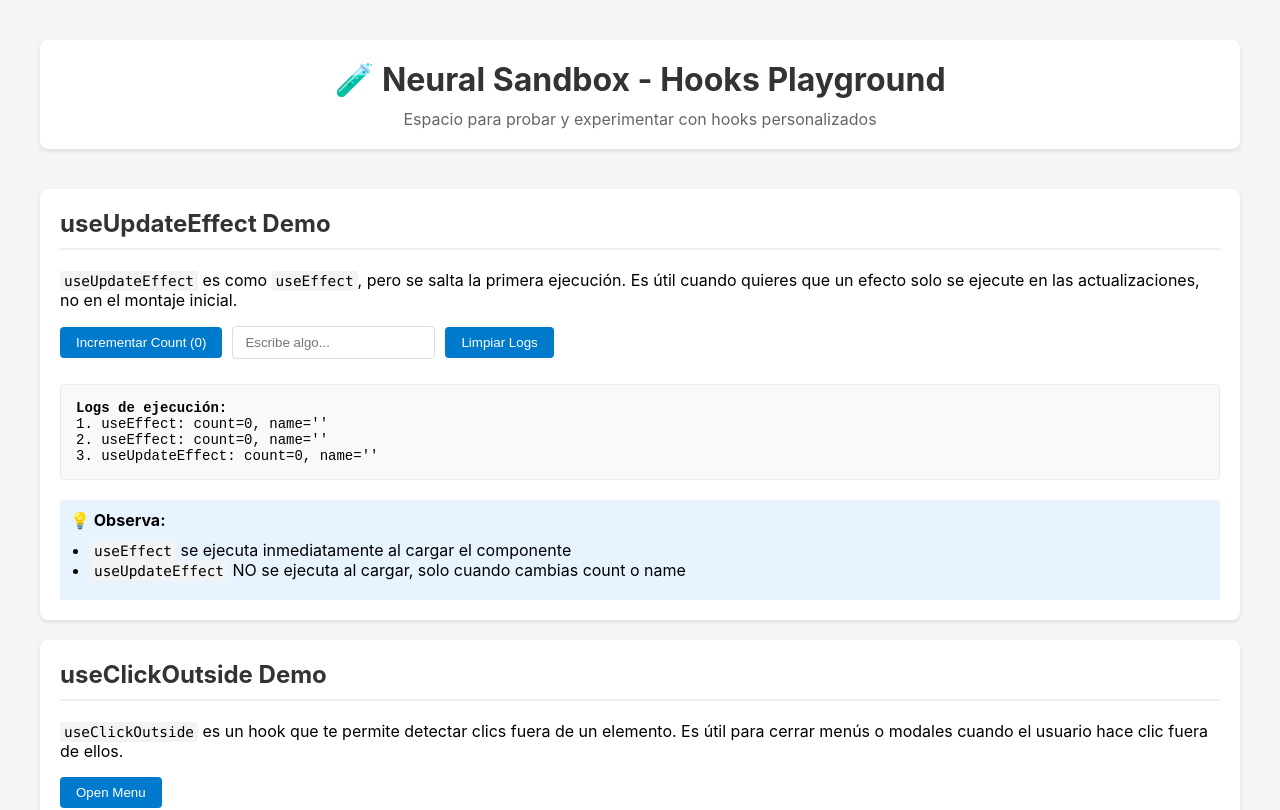
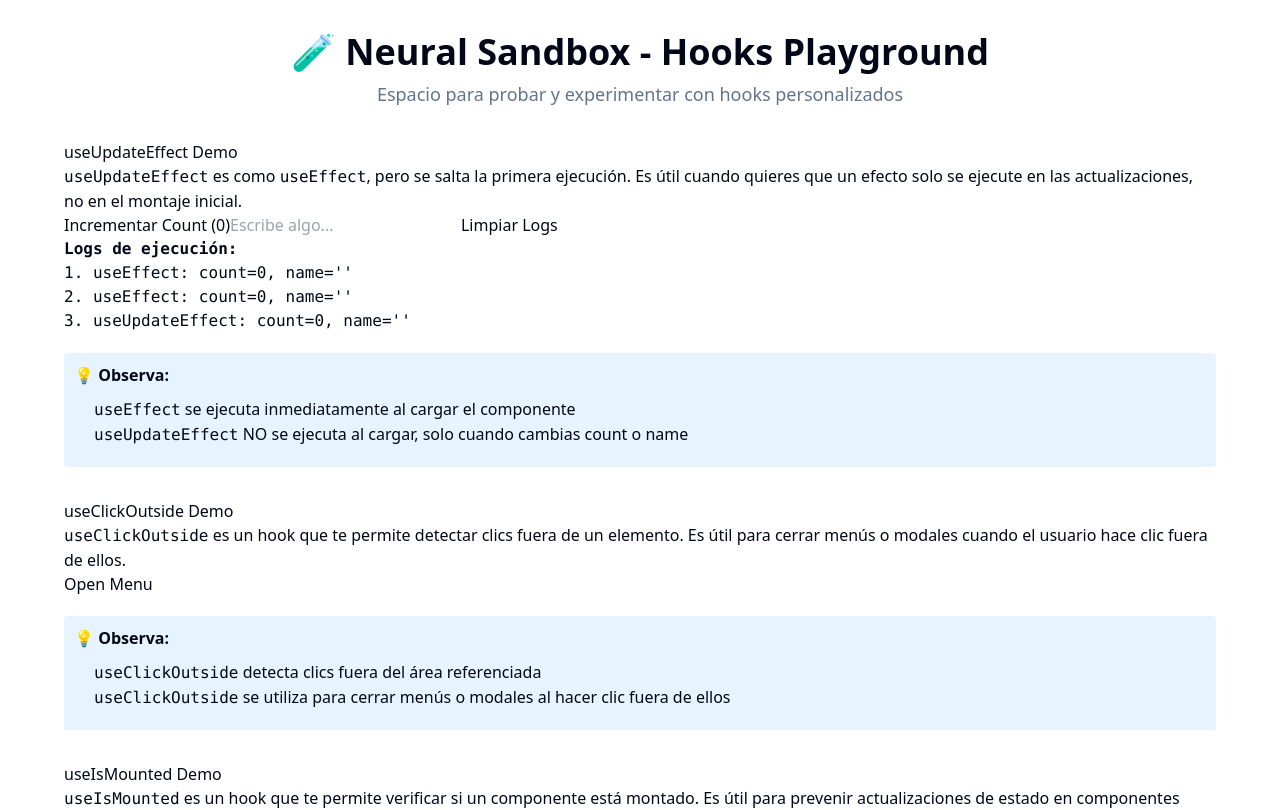
Before and after one commit to Alountk/neural-sandbox, a React (Create React App) app in the folder playground/: page / in a window 1280 px wide. Shown: the top 810 px of the page. Built offline with nearby package versions, Linux system fonts and the light colour scheme.

Commit message:
add implementation

```diff
--- /dev/null
+++ b/playground/postcss.config.js
@@ -0,0 +1,6 @@
+module.exports = {
+  plugins: {
+    tailwindcss: {},
+    autoprefixer: {},
+  },
+}
--- a/playground/src/App.tsx
+++ b/playground/src/App.tsx
@@ -1,5 +1,5 @@
 import React from 'react';
-import './App.css';
+// import './App.css';
 import UseUpdateEffectDemo from './components/UseUpdateEffectDemo';
 import UseClickOutsideDemo from './components/UseClickOutsideDemo';
 import UseIsMountedDemo from './components/UseIsMountedDemo';
@@ -7,18 +7,26 @@
 
 function App() {
   return (
-    <div className="App">
-      <div className="playground-header">
-        <h1>🧪 Neural Sandbox - Hooks Playground</h1>
-        <p>Espacio para probar y experimentar con hooks personalizados</p>
+    <div className="min-h-screen bg-background p-8">
+      <div className="max-w-6xl mx-auto space-y-8">
+        <div className="text-center space-y-2">
+          <h1 className="text-4xl font-bold text-foreground">
+            🧪 Neural Sandbox - Hooks Playground
+          </h1>
+          <p className="text-muted-foreground text-lg">
+            Espacio para probar y experimentar con hooks personalizados
+          </p>
         </div>
 
+        <div className="space-y-8">
           <UseUpdateEffectDemo />
           <UseClickOutsideDemo />
           <UseIsMountedDemo />
           <UseDebounceValueDemo />
+        </div>
 
         {/* Agregar más demos de hooks */}
+      </div>
     </div>
   );
 }
--- /dev/null
+++ b/playground/src/components/UseDebounceValueDemoModern.tsx
@@ -0,0 +1,92 @@
+import { useDebounceValue } from "../hooks/hooks";
+import React, { useState } from "react";
+// import { Card, CardContent, CardDescription, CardHeader, CardTitle } from "@/components/ui/card";
+// import { Input } from "@/components/ui/input";
+// import { Badge } from "@/components/ui/badge";
+
+const UseDebounceValueDemoModern: React.FC = () => {
+  const [inputValue, setInputValue] = useState("");
+  const debouncedValue = useDebounceValue(inputValue, 500);
+
+  return (
+    <></>
+    // <Card className="w-full max-w-4xl mx-auto">
+    //   <CardHeader>
+    //     <CardTitle className="flex items-center gap-2">
+    //       🚀 useDebounceValue Demo
+    //       <Badge variant="secondary">Modern UI</Badge>
+    //     </CardTitle>
+    //     <CardDescription>
+    //       <code className="bg-muted px-2 py-1 rounded text-sm">useDebounceValue</code>
+    //       {" "}optimiza el rendimiento al retrasar las actualizaciones de estado hasta que el usuario
+    //       deje de escribir por un tiempo determinado.
+    //     </CardDescription>
+    //   </CardHeader>
+
+    //   <CardContent className="space-y-6">
+    //     <div className="space-y-2">
+    //       <label htmlFor="demo-input" className="text-sm font-medium">
+    //         Escribe algo (debounce: 500ms)
+    //       </label>
+    //       <Input
+    //         id="demo-input"
+    //         type="text"
+    //         value={inputValue}
+    //         onChange={(e) => setInputValue(e.target.value)}
+    //         placeholder="Escribe para ver el efecto del debounce..."
+    //         className="w-full"
+    //       />
+    //     </div>
+
+    //     <Card className="bg-muted/50">
+    //       <CardContent className="pt-6">
+    //         <div className="grid grid-cols-1 md:grid-cols-2 gap-4">
+    //           <div className="space-y-2">
+    //             <div className="text-sm font-medium text-muted-foreground">
+    //               Valor Actual (inmediato)
+    //             </div>
+    //             <div className="p-3 bg-background rounded-md border">
+    //               <code className="text-sm">
+    //                 {inputValue || <span className="text-muted-foreground">vacío</span>}
+    //               </code>
+    //             </div>
+    //           </div>
+
+    //           <div className="space-y-2">
+    //             <div className="text-sm font-medium text-muted-foreground">
+    //               Valor Debounced (500ms delay)
+    //             </div>
+    //             <div className="p-3 bg-background rounded-md border">
+    //               <code className="text-sm">
+    //                 {debouncedValue || <span className="text-muted-foreground">vacío</span>}
+    //               </code>
+    //             </div>
+    //           </div>
+    //         </div>
+    //       </CardContent>
+    //     </Card>
+
+    //     <Card className="border-blue-200 bg-blue-50/50 dark:border-blue-800 dark:bg-blue-950/50">
+    //       <CardContent className="pt-6">
+    //         <div className="flex items-start gap-3">
+    //           <div className="text-blue-600 dark:text-blue-400 text-lg">💡</div>
+    //           <div className="space-y-2">
+    //             <h4 className="font-medium text-blue-900 dark:text-blue-100">
+    //               Casos de uso prácticos:
+    //             </h4>
+    //             <ul className="text-sm text-blue-800 dark:text-blue-200 space-y-1">
+    //               <li>• Búsquedas en tiempo real (evita consultas excesivas)</li>
+    //               <li>• Validación de formularios (espera a que termine de escribir)</li>
+    //               <li>• Auto-guardado de documentos</li>
+    //               <li>• Filtros dinámicos en listas grandes</li>
+    //             </ul>
+    //           </div>
+    //         </div>
+    //       </CardContent>
+    //     </Card>
+    //   </CardContent>
+    // </Card>
+  );
+};
+
+export default UseDebounceValueDemoModern;
--- a/playground/src/index.css
+++ /dev/null
@@ -1,13 +0,0 @@
-body {
-  margin: 0;
-  font-family: -apple-system, BlinkMacSystemFont, 'Segoe UI', 'Roboto', 'Oxygen',
-    'Ubuntu', 'Cantarell', 'Fira Sans', 'Droid Sans', 'Helvetica Neue',
-    sans-serif;
-  -webkit-font-smoothing: antialiased;
-  -moz-osx-font-smoothing: grayscale;
-}
-
-code {
-  font-family: source-code-pro, Menlo, Monaco, Consolas, 'Courier New',
-    monospace;
-}
--- a/playground/src/index.tsx
+++ b/playground/src/index.tsx
@@ -1,6 +1,6 @@
 import React from 'react';
 import ReactDOM from 'react-dom/client';
-import './index.css';
+import './styles/index.css';
 import App from './App';
 
 const root = ReactDOM.createRoot(document.getElementById('root')!);
--- /dev/null
+++ b/playground/src/lib/utils.ts
@@ -0,0 +1,6 @@
+import { type ClassValue, clsx } from "clsx"
+import { twMerge } from "tailwind-merge"
+
+export function cn(...inputs: ClassValue[]) {
+  return twMerge(clsx(inputs))
+}
--- /dev/null
+++ b/playground/src/styles/index.css
@@ -0,0 +1,60 @@
+@tailwind base;
+@tailwind components;
+@tailwind utilities;
+
+@layer base {
+  :root {
+    --background: 0 0% 100%;
+    --foreground: 222.2 84% 4.9%;
+    --card: 0 0% 100%;
+    --card-foreground: 222.2 84% 4.9%;
+    --popover: 0 0% 100%;
+    --popover-foreground: 222.2 84% 4.9%;
+    --primary: 221.2 83.2% 53.3%;
+    --primary-foreground: 210 40% 98%;
+    --secondary: 210 40% 96%;
+    --secondary-foreground: 222.2 84% 4.9%;
+    --muted: 210 40% 96%;
+    --muted-foreground: 215.4 16.3% 46.9%;
+    --accent: 210 40% 96%;
+    --accent-foreground: 222.2 84% 4.9%;
+    --destructive: 0 84.2% 60.2%;
+    --destructive-foreground: 210 40% 98%;
+    --border: 214.3 31.8% 91.4%;
+    --input: 214.3 31.8% 91.4%;
+    --ring: 221.2 83.2% 53.3%;
+    --radius: 0.5rem;
+  }
+}
+
+  .dark {
+    --background: 222.2 84% 4.9%;
+    --foreground: 210 40% 98%;
+    --card: 222.2 84% 4.9%;
+    --card-foreground: 210 40% 98%;
+    --popover: 222.2 84% 4.9%;
+    --popover-foreground: 210 40% 98%;
+    --primary: 217.2 91.2% 59.8%;
+    --primary-foreground: 222.2 84% 4.9%;
+    --secondary: 217.2 32.6% 17.5%;
+    --secondary-foreground: 210 40% 98%;
+    --muted: 217.2 32.6% 17.5%;
+    --muted-foreground: 215 20.2% 65.1%;
+    --accent: 217.2 32.6% 17.5%;
+    --accent-foreground: 210 40% 98%;
+    --destructive: 0 62.8% 30.6%;
+    --destructive-foreground: 210 40% 98%;
+    --border: 217.2 32.6% 17.5%;
+    --input: 217.2 32.6% 17.5%;
+    --ring: 224.3 76.3% 94.1%;
+  }
+
+@layer base {
+  * {
+    @apply border-border;
+  }
+  body {
+    @apply bg-background text-foreground;
+    font-feature-settings: "rlig" 1, "calt" 1;
+  }
+}
--- /dev/null
+++ b/playground/tailwind.config.js
@@ -0,0 +1,77 @@
+/** @type {import('tailwindcss').Config} */
+module.exports = {
+  darkMode: ["class"],
+  content: [
+    './pages/**/*.{ts,tsx}',
+    './components/**/*.{ts,tsx}',
+    './app/**/*.{ts,tsx}',
+    './src/**/*.{ts,tsx}',
+  ],
+  prefix: "",
+  theme: {
+    container: {
+      center: true,
+      padding: "2rem",
+      screens: {
+        "2xl": "1400px",
+      },
+    },
+    extend: {
+      colors: {
+        border: "hsl(var(--border))",
+        input: "hsl(var(--input))",
+        ring: "hsl(var(--ring))",
+        background: "hsl(var(--background))",
+        foreground: "hsl(var(--foreground))",
+        primary: {
+          DEFAULT: "hsl(var(--primary))",
+          foreground: "hsl(var(--primary-foreground))",
+        },
+        secondary: {
+          DEFAULT: "hsl(var(--secondary))",
+          foreground: "hsl(var(--secondary-foreground))",
+        },
+        destructive: {
+          DEFAULT: "hsl(var(--destructive))",
+          foreground: "hsl(var(--destructive-foreground))",
+        },
+        muted: {
+          DEFAULT: "hsl(var(--muted))",
+          foreground: "hsl(var(--muted-foreground))",
+        },
+        accent: {
+          DEFAULT: "hsl(var(--accent))",
+          foreground: "hsl(var(--accent-foreground))",
+        },
+        popover: {
+          DEFAULT: "hsl(var(--popover))",
+          foreground: "hsl(var(--popover-foreground))",
+        },
+        card: {
+          DEFAULT: "hsl(var(--card))",
+          foreground: "hsl(var(--card-foreground))",
+        },
+      },
+      borderRadius: {
+        lg: "var(--radius)",
+        md: "calc(var(--radius) - 2px)",
+        sm: "calc(var(--radius) - 4px)",
+      },
+      keyframes: {
+        "accordion-down": {
+          from: { height: "0" },
+          to: { height: "var(--radix-accordion-content-height)" },
+        },
+        "accordion-up": {
+          from: { height: "var(--radix-accordion-content-height)" },
+          to: { height: "0" },
+        },
+      },
+      animation: {
+        "accordion-down": "accordion-down 0.2s ease-out",
+        "accordion-up": "accordion-up 0.2s ease-out",
+      },
+    },
+  },
+  plugins: [require("tailwindcss-animate")],
+}
--- a/playground/tsconfig.json
+++ b/playground/tsconfig.json
@@ -21,7 +21,10 @@
     "jsx": "react-jsx",
     "baseUrl": ".",
     "paths": {
-      "@/hooks/*": ["../hooks/*/index"]
+      "@/hooks/*": ["../hooks/*/index"],
+      "@/components/*": ["./src/components/*"],
+      "@/lib/*": ["./src/lib/*"],
+      "@/*": ["./src/*"]
     }
   },
   "include": [
```
Also changed, not shown: playground/package.json (+9 -0 lines), playground/src/components.json (added). Lines whose indentation alone changed are shown as unchanged.
